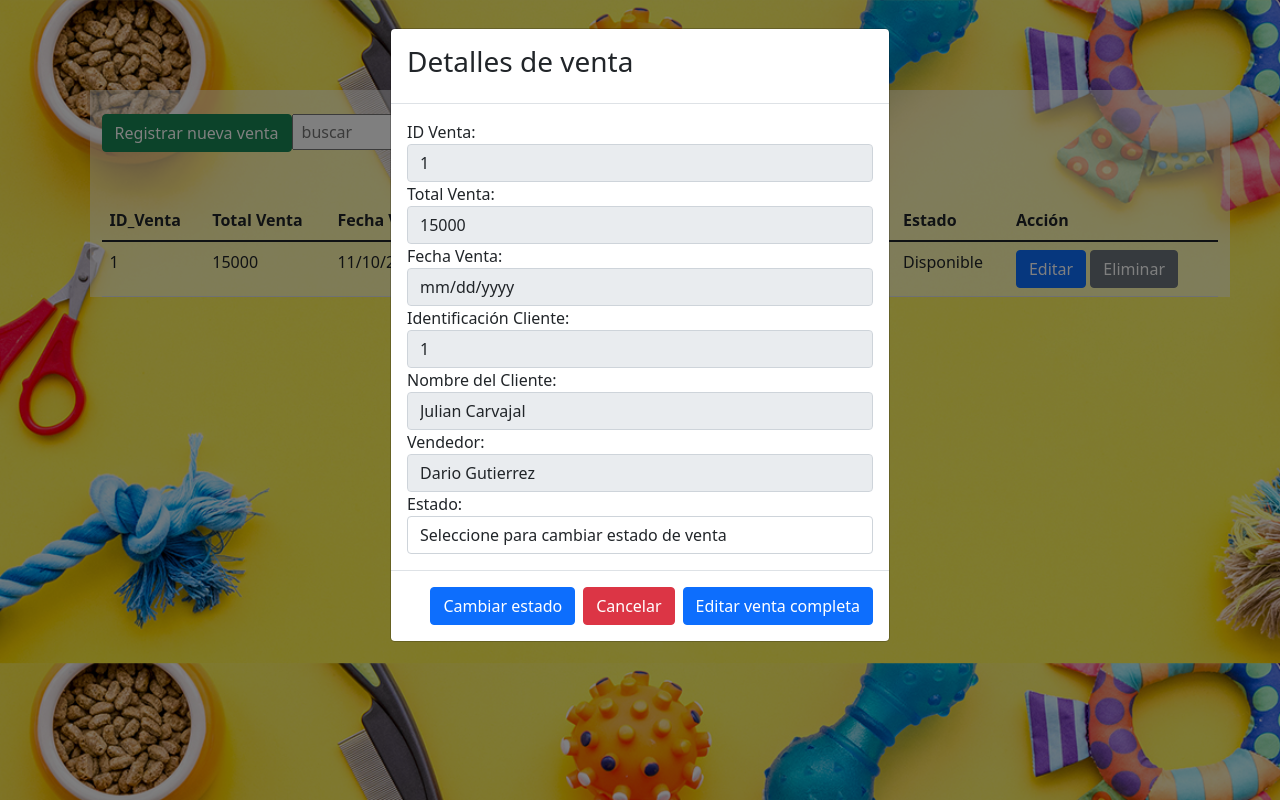
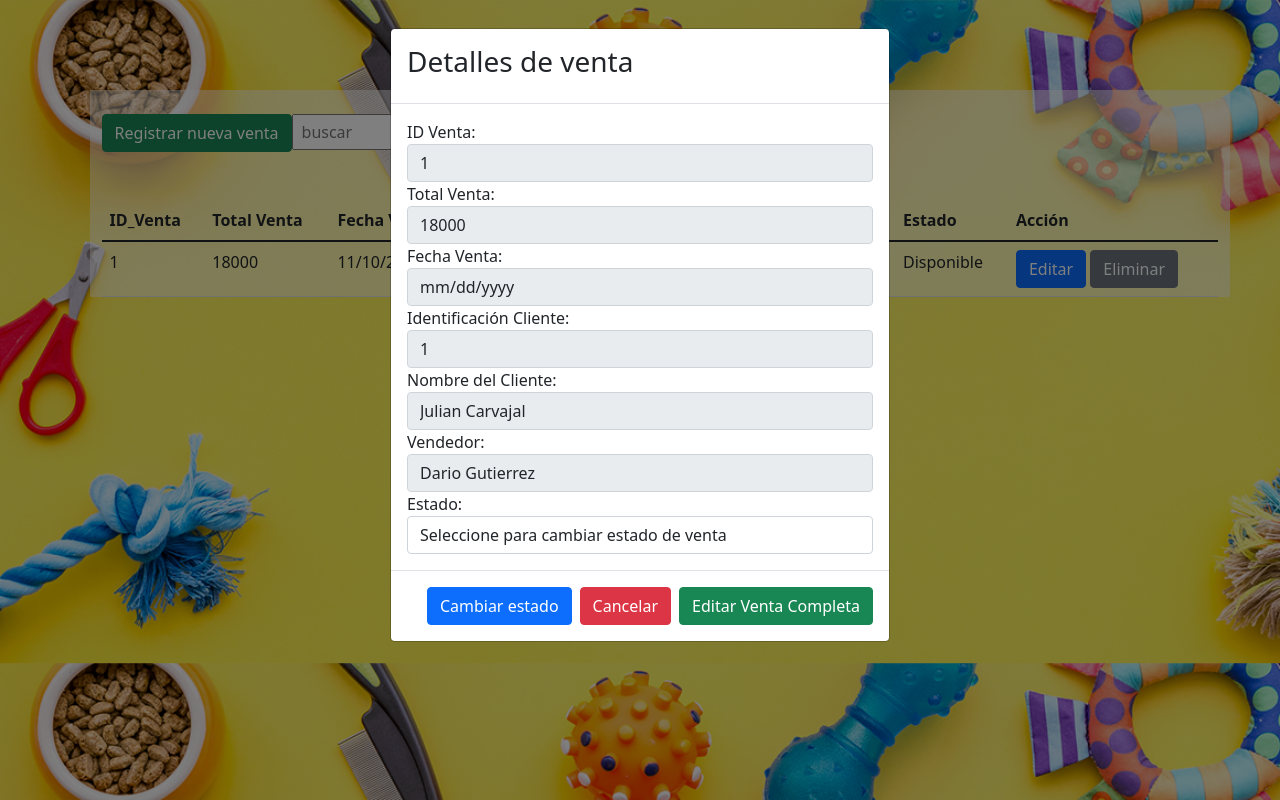
Before and after one commit to juliandcarvajal/Equipo-Argonautas, a React (Create React App) app: page /TotalVentas in a window 1280 px wide. Both pictures are taken after a click on the button "Editar". Built offline with nearby package versions, Linux system fonts and the light colour scheme.

Commit message:
Se agrega boton - Editar Información completa de venta - que dirige al modulo de registro y edición de ventas

```diff
--- a/src/pages/GestorVentas.jsx
+++ b/src/pages/GestorVentas.jsx
@@ -117,8 +117,16 @@ class GestorVentas extends React.Component {
     }
   };
 
+  guardar= ()=>{
 
+    var valorNuevo= {...this.state.form2};
 
+    var lista3= this.state.data3;
+    lista3.push(valorNuevo);
+
+    this.setState({ modalInsertar: false, data3: lista3 });
+
+  }
 
 
 
@@ -202,7 +210,7 @@ class GestorVentas extends React.Component {
           <> </>
           <Button color="success" onClick={()=>this.mostrarModalInsertar2()}>Información Venta</Button>
           <> </>
-          <Button color="success" onClick={()=>this.mostrarModalInsertar2()}>Guardar Venta</Button>
+          <Link to='/TotalVentas'><Button color = "success" type='button' onClick={()=>this.guardar()} >Guardar Venta</Button></Link>
           <> </>
           <Link to='/TotalVentas'><Button color = "success" type='button' >Listado Ventas</Button></Link>
 
--- a/src/pages/TotalVentas.jsx
+++ b/src/pages/TotalVentas.jsx
@@ -15,8 +15,11 @@ import {
   ModalFooter,
 } from "reactstrap";
 
+
+
+
 const data = [
-  { ID_Venta: 1, Total_Venta: 15000, Fecha_Venta: "11/10/2021", ID_Cliente: 1, Nombre_Cliente: "Julian Carvajal", Vendedor: "Dario Gutierrez", Estado:"Disponible"},
+  { ID_Venta: 1, Total_Venta: 18000, Fecha_Venta: "11/10/2021", ID_Cliente: 1, Nombre_Cliente: "Julian Carvajal", Vendedor: "Dario Gutierrez", Estado:"Disponible"},
 
 ];
 
@@ -304,12 +307,10 @@ class TotalVentas extends React.Component {
             >
               Cancelar
             </Button>
-            <Button
-              color="primary"
-              onClick={() => this.cerrarModalActualizar()}
-            >
-              Editar venta completa
-            </Button>
+
+            <Link to='/GestorVentas'><Button color = "success" type='button' >Editar Venta Completa</Button></Link>
+
+
           </ModalFooter>
         </Modal>
 
```
